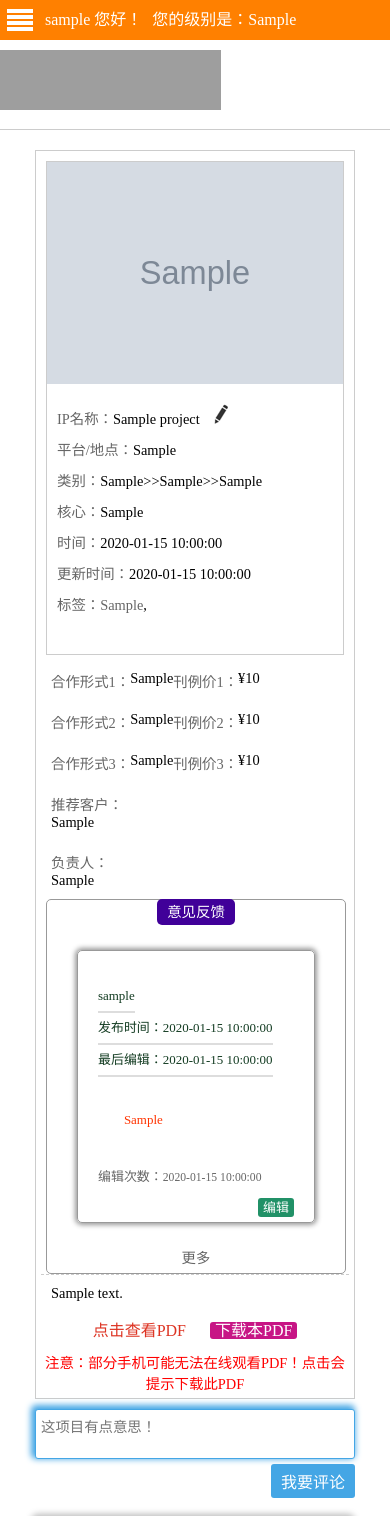
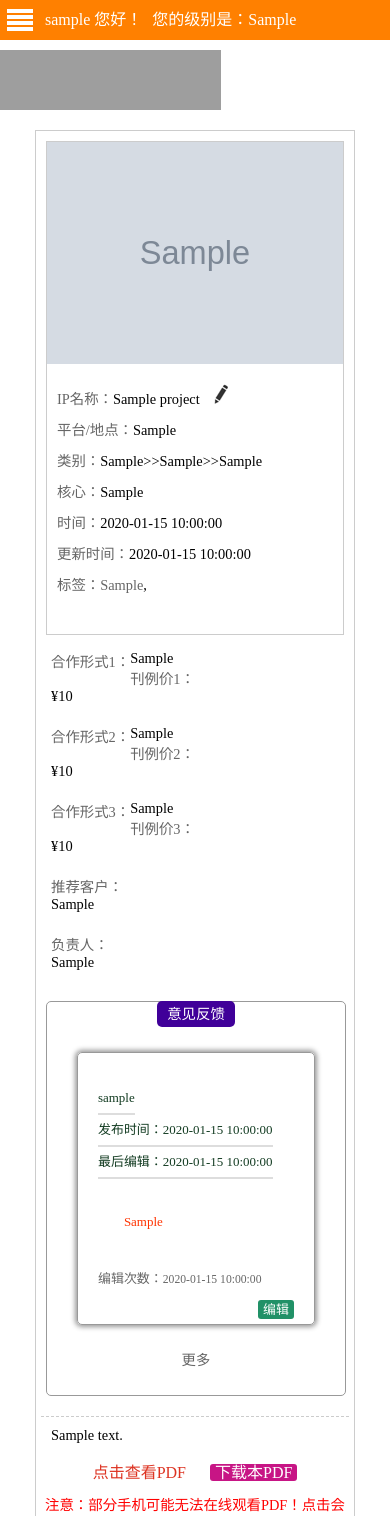
Before and after one commit to vition/cp-system, a PHP site: page /page.php?id=1 in a window 390 px wide. Shown: the top 1516 px of the page. Run offline with PHP 8.4, Linux system fonts and the light colour scheme; the visitor is signed in with stand-in values (Sample User, id 1); tables that the repository leaves empty or names only in its code hold one stand-in row (values such as "Sample post"); grey boxes marked "Sample" are stand-in pictures; some web fonts are replaced; grey boxes are pictures that could not be loaded.

Commit message:
“微信登录
git commit -m “wap样式微调

```diff
--- a/css/index.css
+++ b/css/index.css
@@ -11,6 +11,7 @@
 	.navs ul{width:100px;background:#FF8000;text-align:center;color:#ffffff;position:absolute;padding:10px 0;}
 	.navs ul li a{color:#ffffff;display: inline-block;width: 100%;height:40px;line-height:40px;}
 	.big-post{ width:236px; margin:0 5px 10px 28px;}
+	.footer p{font-size: 0.8em;}
 }
 @media screen and (min-width: 401px) {
 	.wrap{ width:960px; margin:0 auto; padding:30px 10px 80px 10px; }
@@ -25,6 +26,8 @@
 	.navs ul li:hover{	background:#FF8000;}
 	.navs ul li a:hover{color:#ffffff;}
 	.big-post{ width:236px; margin:0 5px 10px 0px;}
+	.footer p{font-size: 0.9em;}
+}
 }
 @charset "utf-8";
 #header{
@@ -110,7 +113,6 @@ ul{
 .footer p{
 	height:80px;
 	line-height:80px;
-	font-size: 0.9em;
 }
 .news-box{
 	background:#FFFFFF;
--- a/css/page.css
+++ b/css/page.css
@@ -13,8 +13,9 @@
 	.content-info{text-align:left;padding:10px 10px 5px 10px;font-size:0.9em;}
 	.details-info p{	float:left;	width:298px;}
 	#create-feedback{height:30px;cursor: pointer;line-height: 30px;display:inline-block;padding: 0px 5px;position: relative;right: 35px;top: 13px;}
-	.feedbcak-box {	height:auto!important;	border:1px solid #999999;	margin: 0 -5px !important;width:100%;border-radius:5px;}
+	.feedbcak-box {	height:auto!important;	border:1px solid #999999;	margin: 20 -5px !important;width:100%;border-radius:5px;padding-bottom: 20px;}
 	.wap-pdf-msg{display:block;font-size:0.9em;color:#FF0000;}
+	.model-value{width:190px;}
 }
 @media screen and (min-width: 401px) {
 	#content{width:960px;padding-bottom:10px;text-align:center;margin:0 auto;}
```
